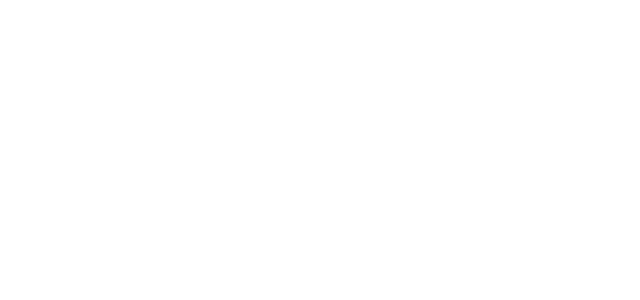
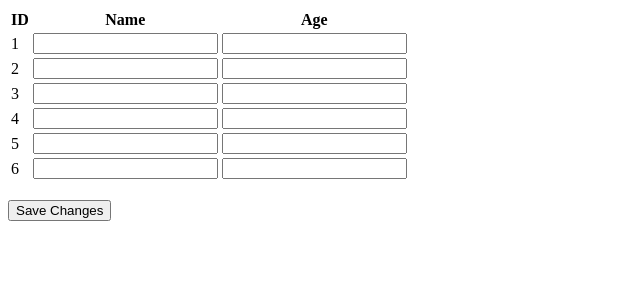
Before and after one commit to acciojob/editable-table-debayudh2001, a React app: page / in a window 1280 px wide. Shown: the top 300 px of the page, without its empty margins (0-640 px from the left). Built offline with nearby package versions, Linux system fonts and the light colour scheme.

Commit message:
first commit

```diff
--- a/src/components/App.js
+++ b/src/components/App.js
@@ -1,11 +1,62 @@
 
-import React from "react";
+import React, { useMemo, useRef, useState } from "react";
 import './../styles/App.css';
 
 const App = () => {
+  //const [editedRows, setEditedRows] = useState([])
+
+  const editedRows = useRef([])
+
+  let rowIds = useMemo(() => {
+    let arr = []
+    for(let i=1; i<=6; i++){
+      arr.push(i)
+    }
+    return arr
+  }, [])
+
+  function handleChange(e, id){
+    if(e.target.name === "name"){
+      //setEditedRows([...editedRows, id])
+      editedRows.current.push(id)
+    }
+    if(e.target.name === "age"){
+      //setEditedRows([...editedRows, id])
+      editedRows.current.push(id)
+    }
+  }
+
+  function handleSaveChanges() {
+    //console.log(`Edited Rows: ${[...new Set(editedRows)].sort((x,y) => x-y)}`)
+    //setEditedRows([])
+    console.log([...new Set(editedRows.current)].sort((x,y) => x-y))
+    editedRows.current = []
+  }
+
   return (
     <div>
-        {/* Do not remove the main div */}
+      <table>
+        <thead>
+          <tr>
+            <th>ID</th>
+            <th>Name</th>
+            <th>Age</th>
+          </tr>
+        </thead>
+        <tbody>
+          {rowIds.map((id, ind) => {
+            return (
+              <tr key={ind}>
+                <td>{id}</td>
+                <td><input type="text" name="name" onChange={(e) => handleChange(e, id)} /></td>
+                <td><input type="number" name="age" onChange={(e) => handleChange(e, id)} /></td>
+              </tr>
+            )
+          })}
+        </tbody>
+      </table>
+      <br />
+      <button onClick={handleSaveChanges}>Save Changes</button>
     </div>
   )
 }
```
Also changed, not shown: 1 other file (tests, documents, lock files or other folders).
